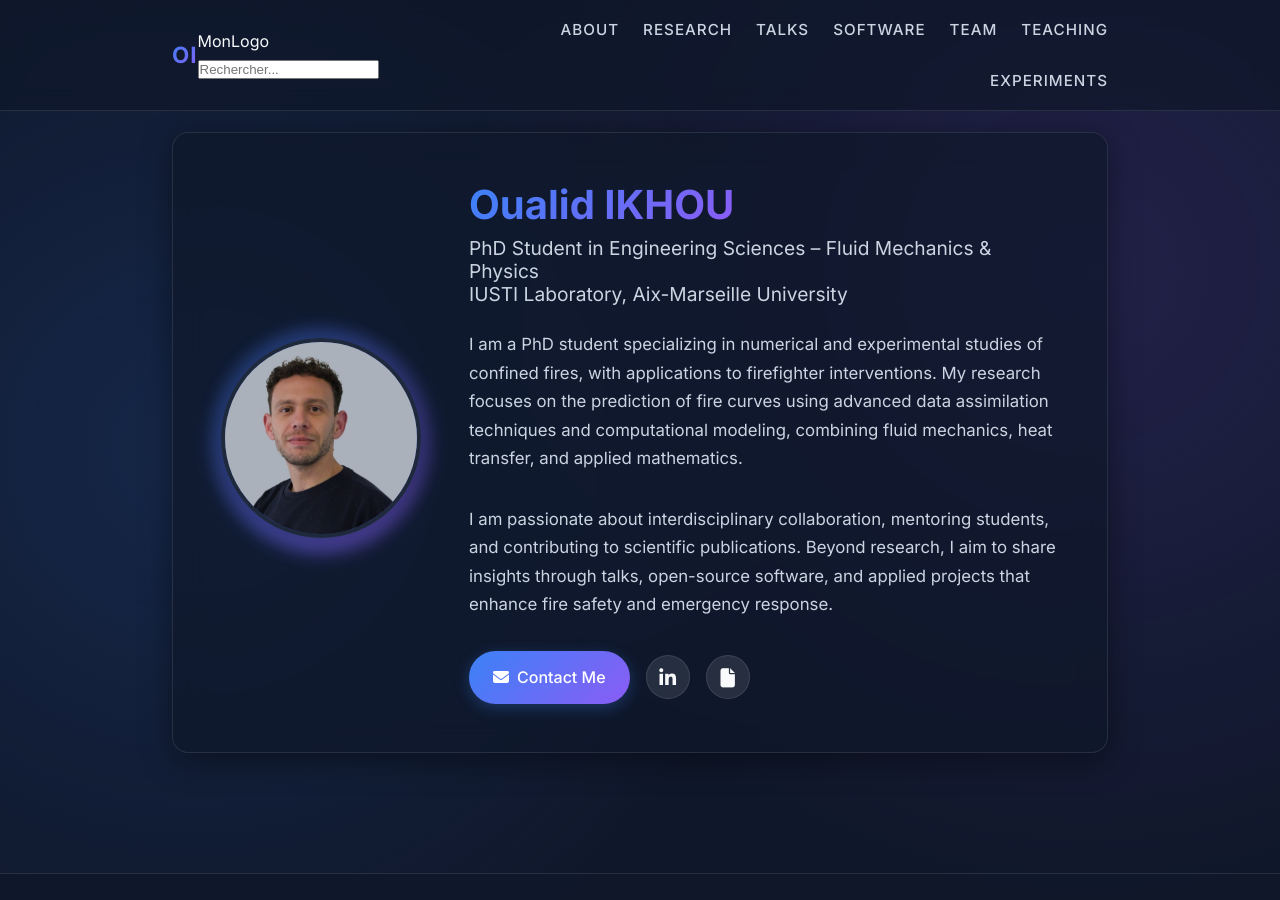
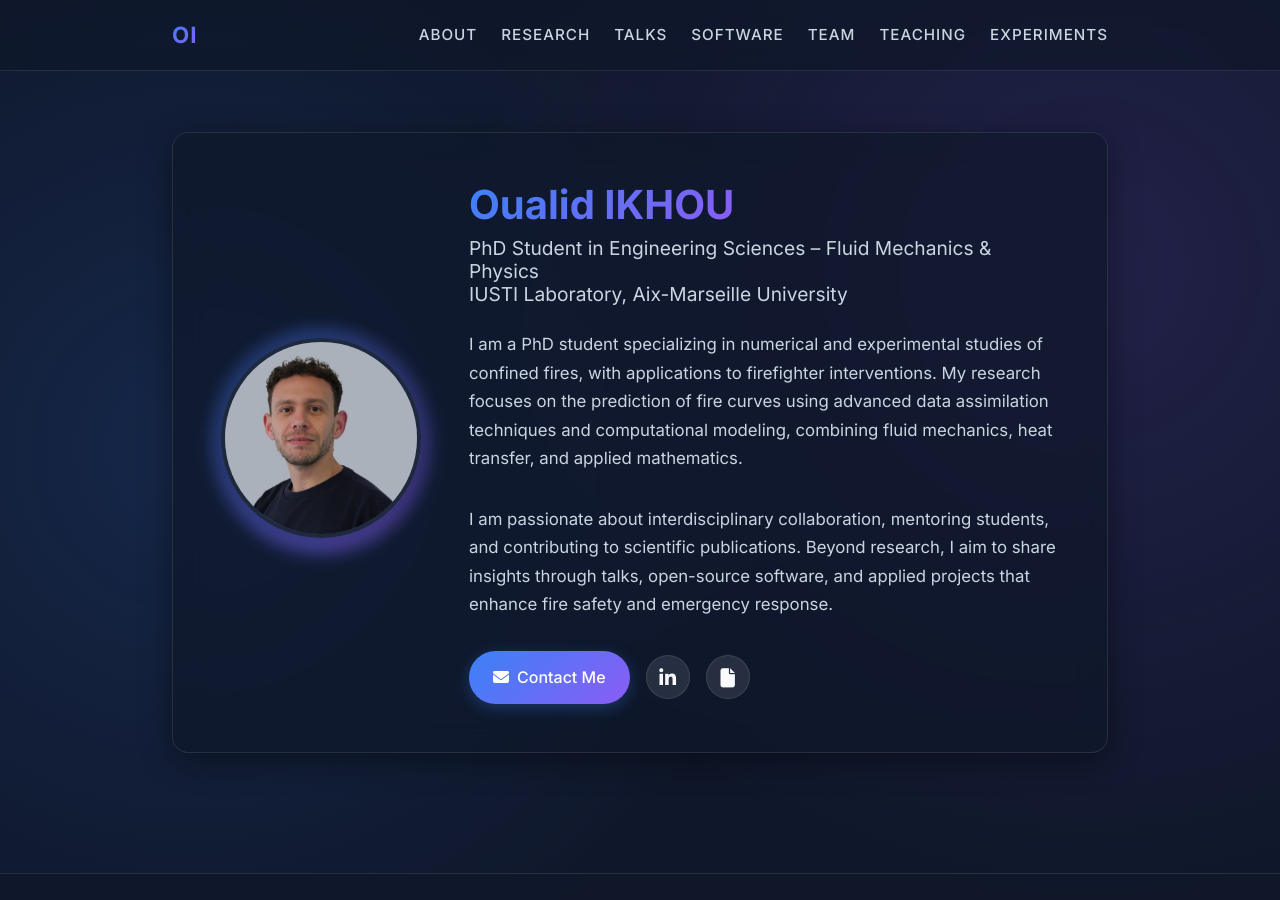
Before and after one commit to oualidikhou/oualidikhou.github.io, a Jekyll site: the page built from index.md, in a window 1280 px wide and 900 px high. Built offline with Jekyll 4.4.1, drawn with Linux system fonts in a browser that asks for light colours.

Commit message:
Update default.html

```diff
--- a/_layouts/default.html
+++ b/_layouts/default.html
@@ -23,10 +23,6 @@
     <div class="nav-container">
       <div class="nav-logo">
         <a href="{{ site.baseurl }}/" class="gradient-text">OI</a>
-      </div>
-      <div class="search-container">
-        <span class="search-logo">MonLogo</span>
-        <input type="text" placeholder="Rechercher...">
       </div>
       <ul>
         {% for page in site.nav_pages %}
```
